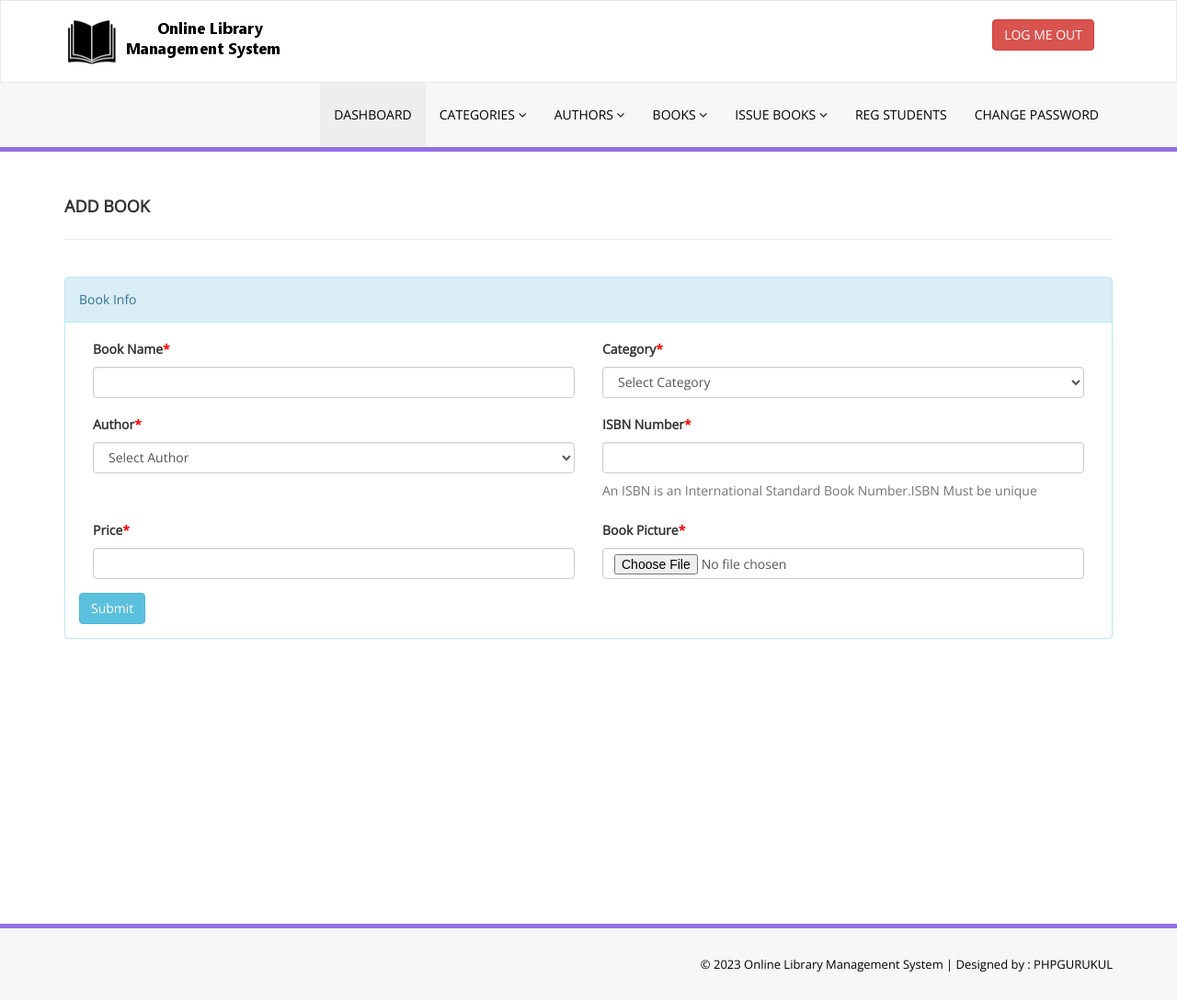
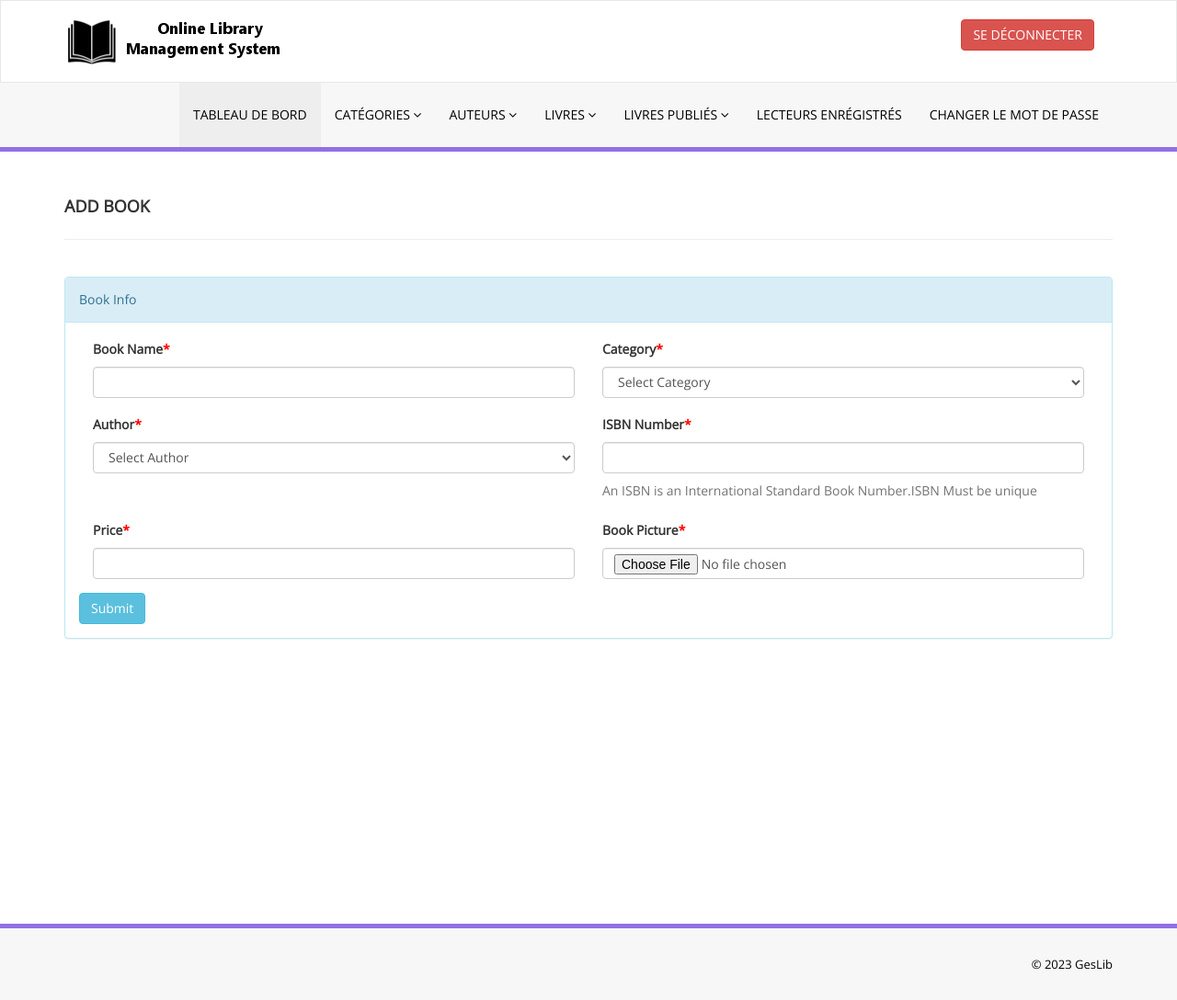
Before and after one commit to fhermas22/GesLib, a PHP site: page /admin/add-book.php in a window 1280 px wide. Shown: the whole page at 92% size. Run offline with PHP 8.4, Linux system fonts and the light colour scheme; a user stored in the database is signed in; data comes from the database, SQL or seed files in the repository.

Commit message:
Modif. du header et du footer de l'admin

```diff
--- a/GesLIB/admin/includes/footer.php
+++ b/GesLIB/admin/includes/footer.php
@@ -2,7 +2,7 @@
         <div class="container">
             <div class="row">
                 <div class="col-md-12">
-                   &copy; <?php echo date('Y');?> Online Library Management System |<a href="https://phpgurukul.com/" target="_blank"  > Designed by : PHPGURUKUL</a>
+                   &copy; <?php echo date('Y');?> GesLib
                 </div>
 
             </div>
--- a/GesLIB/admin/includes/header.php
+++ b/GesLIB/admin/includes/header.php
@@ -14,7 +14,7 @@
             </div>
 
             <div class="right-div">
-                <a href="logout.php" class="btn btn-danger pull-right">LOG ME OUT</a>
+                <a href="logout.php" class="btn btn-danger pull-right">SE DÉCONNECTER</a>
             </div>
         </div>
     </div>
@@ -25,40 +25,40 @@
                 <div class="col-md-12">
                     <div class="navbar-collapse collapse ">
                         <ul id="menu-top" class="nav navbar-nav navbar-right">
-                            <li><a href="dashboard.php" class="menu-top-active">DASHBOARD</a></li>
+                            <li><a href="dashboard.php" class="menu-top-active">TABLEAU DE BORD</a></li>
 
                             <li>
-                                <a href="#" class="dropdown-toggle" id="ddlmenuItem" data-toggle="dropdown"> Categories <i class="fa fa-angle-down"></i></a>
+                                <a href="#" class="dropdown-toggle" id="ddlmenuItem" data-toggle="dropdown"> Catégories <i class="fa fa-angle-down"></i></a>
                                 <ul class="dropdown-menu" role="menu" aria-labelledby="ddlmenuItem">
-                                    <li role="presentation"><a role="menuitem" tabindex="-1" href="add-category.php">Add Category</a></li>
-                                     <li role="presentation"><a role="menuitem" tabindex="-1" href="manage-categories.php">Manage Categories</a></li>
+                                    <li role="presentation"><a role="menuitem" tabindex="-1" href="add-category.php">Ajouter une catégorie</a></li>
+                                     <li role="presentation"><a role="menuitem" tabindex="-1" href="manage-categories.php">Gérer les catégories</a></li>
                                 </ul>
                             </li>
                             <li>
-                                <a href="#" class="dropdown-toggle" id="ddlmenuItem" data-toggle="dropdown"> Authors <i class="fa fa-angle-down"></i></a>
+                                <a href="#" class="dropdown-toggle" id="ddlmenuItem" data-toggle="dropdown"> Auteurs <i class="fa fa-angle-down"></i></a>
                                 <ul class="dropdown-menu" role="menu" aria-labelledby="ddlmenuItem">
-                                    <li role="presentation"><a role="menuitem" tabindex="-1" href="add-author.php">Add Author</a></li>
-                                     <li role="presentation"><a role="menuitem" tabindex="-1" href="manage-authors.php">Manage Authors</a></li>
+                                    <li role="presentation"><a role="menuitem" tabindex="-1" href="add-author.php">Ajouter un auteur</a></li>
+                                     <li role="presentation"><a role="menuitem" tabindex="-1" href="manage-authors.php">Gérer les auteurs</a></li>
                                 </ul>
                             </li>
  <li>
-                                <a href="#" class="dropdown-toggle" id="ddlmenuItem" data-toggle="dropdown"> Books <i class="fa fa-angle-down"></i></a>
+                                <a href="#" class="dropdown-toggle" id="ddlmenuItem" data-toggle="dropdown"> Livres <i class="fa fa-angle-down"></i></a>
                                 <ul class="dropdown-menu" role="menu" aria-labelledby="ddlmenuItem">
-                                    <li role="presentation"><a role="menuitem" tabindex="-1" href="add-book.php">Add Book</a></li>
-                                     <li role="presentation"><a role="menuitem" tabindex="-1" href="manage-books.php">Manage Books</a></li>
+                                    <li role="presentation"><a role="menuitem" tabindex="-1" href="add-book.php">Ajouter un livre</a></li>
+                                     <li role="presentation"><a role="menuitem" tabindex="-1" href="manage-books.php">Gérer les livres</a></li>
                                 </ul>
                             </li>
 
                            <li>
-                                <a href="#" class="dropdown-toggle" id="ddlmenuItem" data-toggle="dropdown"> Issue Books <i class="fa fa-angle-down"></i></a>
+                                <a href="#" class="dropdown-toggle" id="ddlmenuItem" data-toggle="dropdown"> Livres Publiés <i class="fa fa-angle-down"></i></a>
                                 <ul class="dropdown-menu" role="menu" aria-labelledby="ddlmenuItem">
-                                    <li role="presentation"><a role="menuitem" tabindex="-1" href="issue-book.php">Issue New Book</a></li>
-                                     <li role="presentation"><a role="menuitem" tabindex="-1" href="manage-issued-books.php">Manage Issued Books</a></li>
+                                    <li role="presentation"><a role="menuitem" tabindex="-1" href="issue-book.php">Publier un nouveau livre</a></li>
+                                     <li role="presentation"><a role="menuitem" tabindex="-1" href="manage-issued-books.php">Gérer les livres émis</a></li>
                                 </ul>
                             </li>
-                             <li><a href="reg-students.php">Reg Students</a></li>
+                             <li><a href="reg-students.php">Lecteurs Enrégistrés</a></li>
 
-  <li><a href="change-password.php">Change Password</a></li>
+  <li><a href="change-password.php">Changer le mot de passe</a></li>
                         </ul>
                     </div>
                 </div>
```
